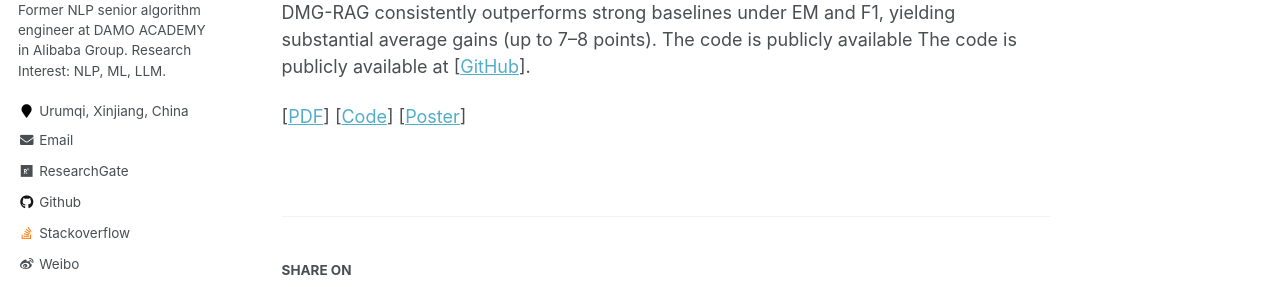
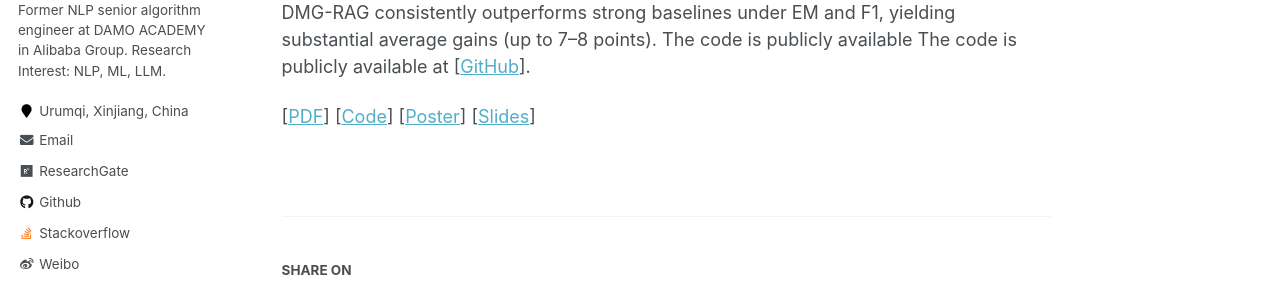
Before and after one commit to miradel51/miradel51.github.io, a Jekyll site: the page built from _publications/2026_ijcnn_dmg_rag.md, in a window 1280 px wide and 900 px high, scrolled down 710 px. Shown: the part 274-561 px from the top of the window. Built offline with Jekyll 4.4.1, drawn with Linux system fonts in a browser that asks for light colours; some web fonts are replaced.

Commit message:
Update 2026_ijcnn_dmg_rag.md
added slides for ijcnn26 dmg rag paper

```diff
--- a/_publications/2026_ijcnn_dmg_rag.md
+++ b/_publications/2026_ijcnn_dmg_rag.md
@@ -26,4 +26,4 @@ Given the candidate pool, a \emph{Budgeter} performs budget-constrained evidence
 Experiments on HotpotQA, 2WikiMultiHopQA, and MuSiQue demonstrate that DMG-RAG consistently outperforms strong baselines under EM and F1, yielding substantial average gains (up to 7--8 points). The code is publicly available
 The code is publicly available at \[[GitHub](https://github.com/zza-zaa/DMG-RAG)\].
 
-\[[PDF](https://www.researchgate.net/publication/403332946_DMG-RAG_Dynamic_Multi-Grained_Retrieval_Augmented_Generation_for_Multi-Hop_QA)\] \[[Code](https://github.com/zza-zaa/DMG-RAG)\] \[[Poster](https://miradel51.github.io/files/ijcnn2026_poster_py.pdf)\]
+\[[PDF](https://www.researchgate.net/publication/403332946_DMG-RAG_Dynamic_Multi-Grained_Retrieval_Augmented_Generation_for_Multi-Hop_QA)\] \[[Code](https://github.com/zza-zaa/DMG-RAG)\] \[[Poster](https://miradel51.github.io/files/ijcnn2026_poster_py.pdf)\] \[[Slides](https://miradel51.github.io/files/IJCNN2026_dmg_rag.pdf)\]
```
